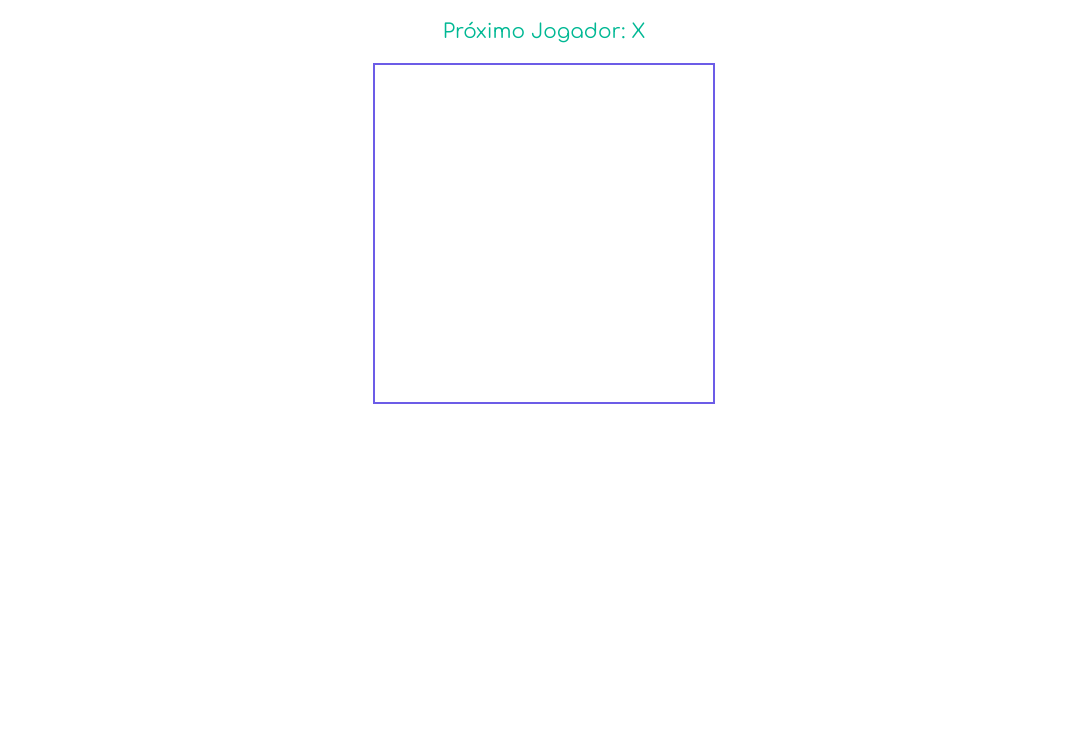
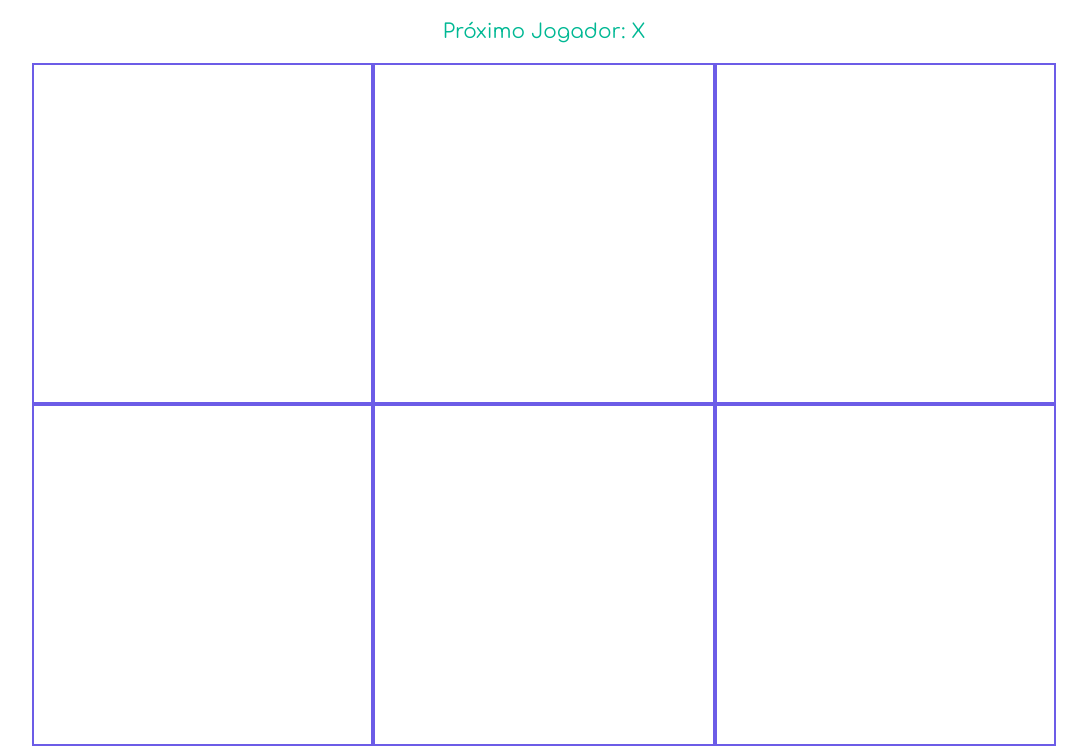
Before and after one commit to denis1206/15dias-react, a React (Create React App) app: page / in a window 1280 px wide. Shown: the top 746 px of the page, without its empty margins (96-1183 px from the left). Built offline with nearby package versions, Linux system fonts and the light colour scheme.

Commit message:
desafio intermediario dia 3

```diff
--- a/src/App.js
+++ b/src/App.js
@@ -6,7 +6,7 @@ import BoardWrapper from './components/BoardWrapper/index'
 const App = () => (
     <BoardWrapper>
         <NextPlayer />
-        <BoardCollab qtd="1" />
+        <BoardCollab />
     </BoardWrapper>
 )
 
--- a/src/components/BoardCollab/index.js
+++ b/src/components/BoardCollab/index.js
@@ -3,18 +3,16 @@ import SquareCollab from '../SquareCollab';
 
 import './styles.css'
 
-const squareCollabs = qtd =>{
-    const squares = [];
+const createSquares = () => {
+    const squares = Array(9).fill();
 
-    while(qtd--){
-        squares.push(<SquareCollab key={qtd} />)
-    }
-
-    return squares;
+    return squares.map((square, index) => <SquareCollab key={index} />)
 }
 
-const BoardCollab = ({qtd}) => (
-    <article className="board-collab">{squareCollabs(qtd)}</article>
+const BoardCollab = () => (
+    <article className="board-collab">
+        {createSquares()}
+    </article>
 );
 
 export default BoardCollab;
--- a/src/components/SquareCollab/styles.css
+++ b/src/components/SquareCollab/styles.css
@@ -7,4 +7,6 @@
     font-size: 8vw;
     color: #e84393;
     cursor: pointer;
+    vertical-align: top;
+    outline: none;
 }
```
